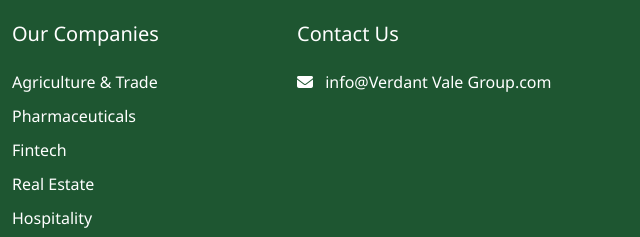
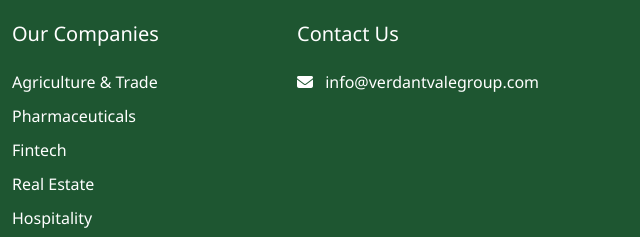
Before and after one commit to devrupakfnt/verdantvale, a plain HTML site: page index.html in a window 1280 px wide. Shown: the part 3647-3884 px from the top of the page, 640-1280 px from the left. Drawn offline with nearby package versions, Linux system fonts and the light colour scheme.

Commit message:
first commit updated

```diff
--- a/index.html
+++ b/index.html
@@ -496,7 +496,7 @@
                     <h5 class="mb-4">Contact Us</h5>
                     <!-- <p><i class="fas fa-map-marker-alt me-2"></i> 123 Business Ave, Corporate Plaza, Floor 15, New York, NY 10001</p>
                     <p><i class="fas fa-phone me-2"></i> +1 (555) 123-4567</p> -->
-                    <p><i class="fas fa-envelope me-2"></i> info@Verdant Vale Group.com</p>
+                    <p><i class="fas fa-envelope me-2"></i> info@verdantvalegroup.com</p>
                 </div>
             </div>
             <hr class="mt-5 bg-light">
```
